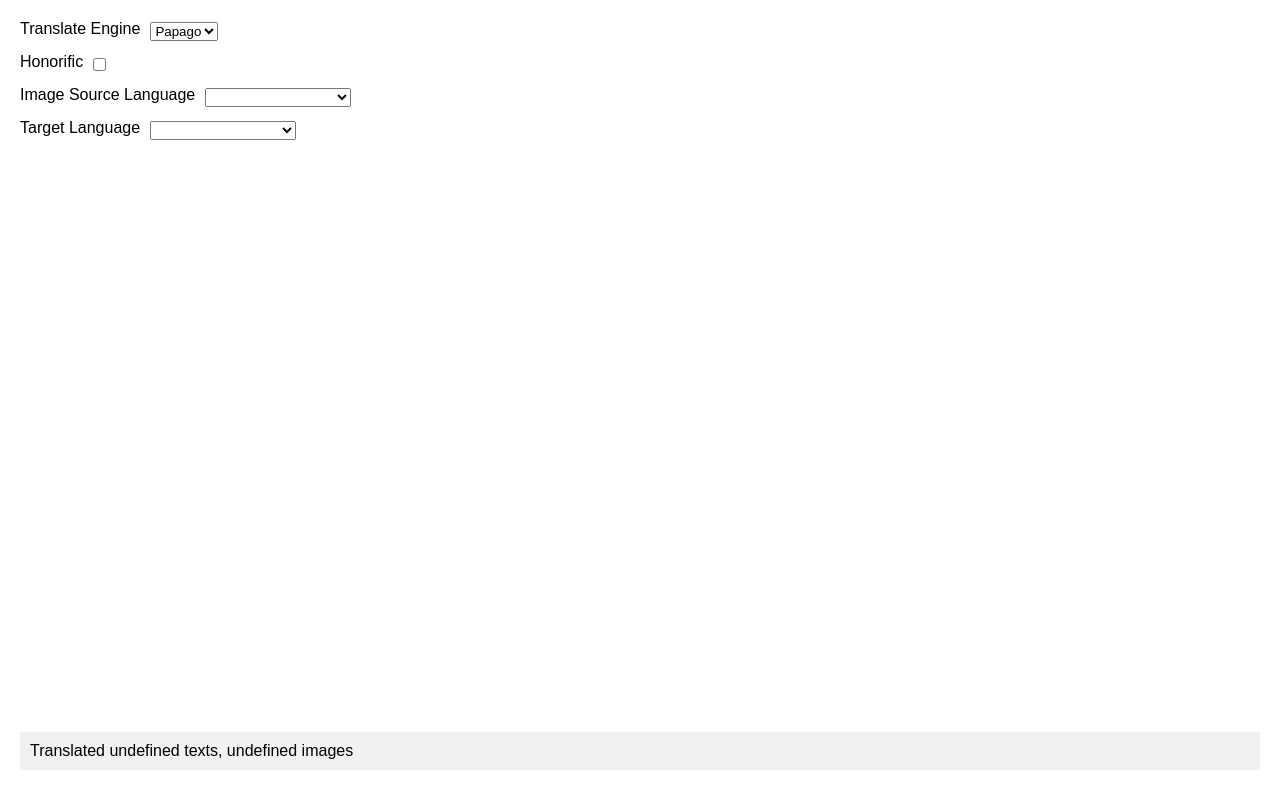
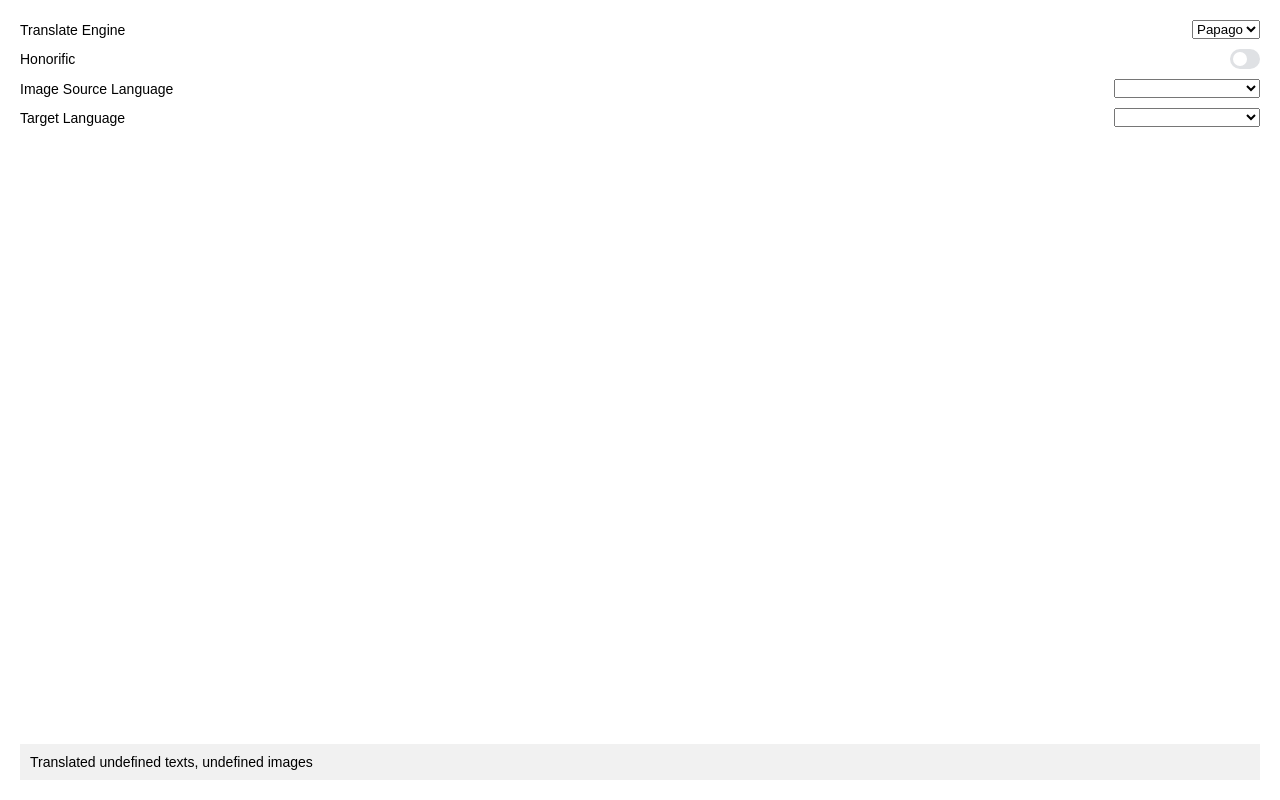
Before and after one commit to DeltaLaboratory/translate, a website built with Vite: page index.html in a window 1280 px wide. Built offline with nearby package versions, Linux system fonts and the light colour scheme; some packages are replaced by stand-ins of ours; a web font is replaced by a local one.

Commit message:
refactor: better*2 config UI

```diff
--- a/index.html
+++ b/index.html
@@ -4,11 +4,19 @@
     <meta charset="UTF-8" />
     <title>Comment Translator Config</title>
     <style>
+        @font-face {
+            font-family: 'Pretendard-Regular';
+            src: url('https://cdn.jsdelivr.net/gh/Project-Noonnu/noonfonts_2107@1.1/Pretendard-Regular.woff') format('woff');
+            font-weight: 400;
+            font-style: normal;
+        }
+
         body {
             min-width: 350px;
             min-height: 200px;
             font-family: 'Pretendard-Regular', sans-serif;
-            margin: 0; /* Remove default margin */
+            margin: 0;
+            font-size: 14px;
         }
 
         #app {
@@ -20,28 +28,86 @@
             box-sizing: border-box;
         }
 
-        label {
-            margin-bottom: 5px;
+        .footer {
+            margin-top: auto;
+            padding: 10px;
+            background-color: #f1f1f1;
+            display: flex;
+            justify-content: space-between;
+        }
+
+        .checkbox {
+            appearance: none;
+            background-color: #dfe1e4;
+            border-radius: 72px;
+            border-style: none;
+            flex-shrink: 0;
+            height: 20px;
+            margin: 0;
+            position: relative;
+            width: 30px;
+        }
+
+        .checkbox::before {
+            bottom: -6px;
+            content: "";
+            left: -6px;
+            position: absolute;
+            right: -6px;
+            top: -6px;
+        }
+
+        .checkbox,
+        .checkbox::after {
+            transition: all 100ms ease-out;
+        }
+
+        .checkbox::after {
+            background-color: #fff;
+            border-radius: 50%;
+            content: "";
+            height: 14px;
+            left: 3px;
+            position: absolute;
+            top: 3px;
+            width: 14px;
+        }
+
+        .checkbox input[type=checkbox] {
+            cursor: default;
+        }
+
+        .checkbox:hover {
+            background-color: #c9cbcd;
+            transition-duration: 0s;
+        }
+
+        .checkbox:checked {
+            background-color: #6e79d6;
+        }
+
+        .checkbox:checked::after {
+            background-color: #fff;
+            left: 13px;
+        }
+
+        .checkbox:focus:not(.focus-visible) {
+            outline: 0;
+        }
+
+        .checkbox:checked:hover {
+            background-color: #535db3;
         }
 
         .config-item {
             display: flex;
-            flex-direction: row;
+            justify-content: space-between;
             align-items: center;
             margin-bottom: 10px;
         }
 
-        .config-item select, .config-item input {
-            margin-left: 10px;
-        }
-
-        .footer {
-            margin-top: auto;
-            margin-bottom: 10px;
-            padding: 10px;
-            background-color: #f1f1f1;
-            display: flex;
-            justify-content: space-between;
+        label {
+            margin-right: 10px;
         }
 
         @media (prefers-color-scheme: dark) {
@@ -54,6 +120,7 @@
                 background-color: #2e2e2e;
             }
         }
+
     </style>
 </head>
 <body>
@@ -67,7 +134,7 @@
 
     <div class="config-item">
         <label for="honorific">Honorific</label>
-        <input type="checkbox" id="honorific" />
+        <input type="checkbox" class="checkbox" id="honorific" />
     </div>
 
     <div class="config-item">
```
